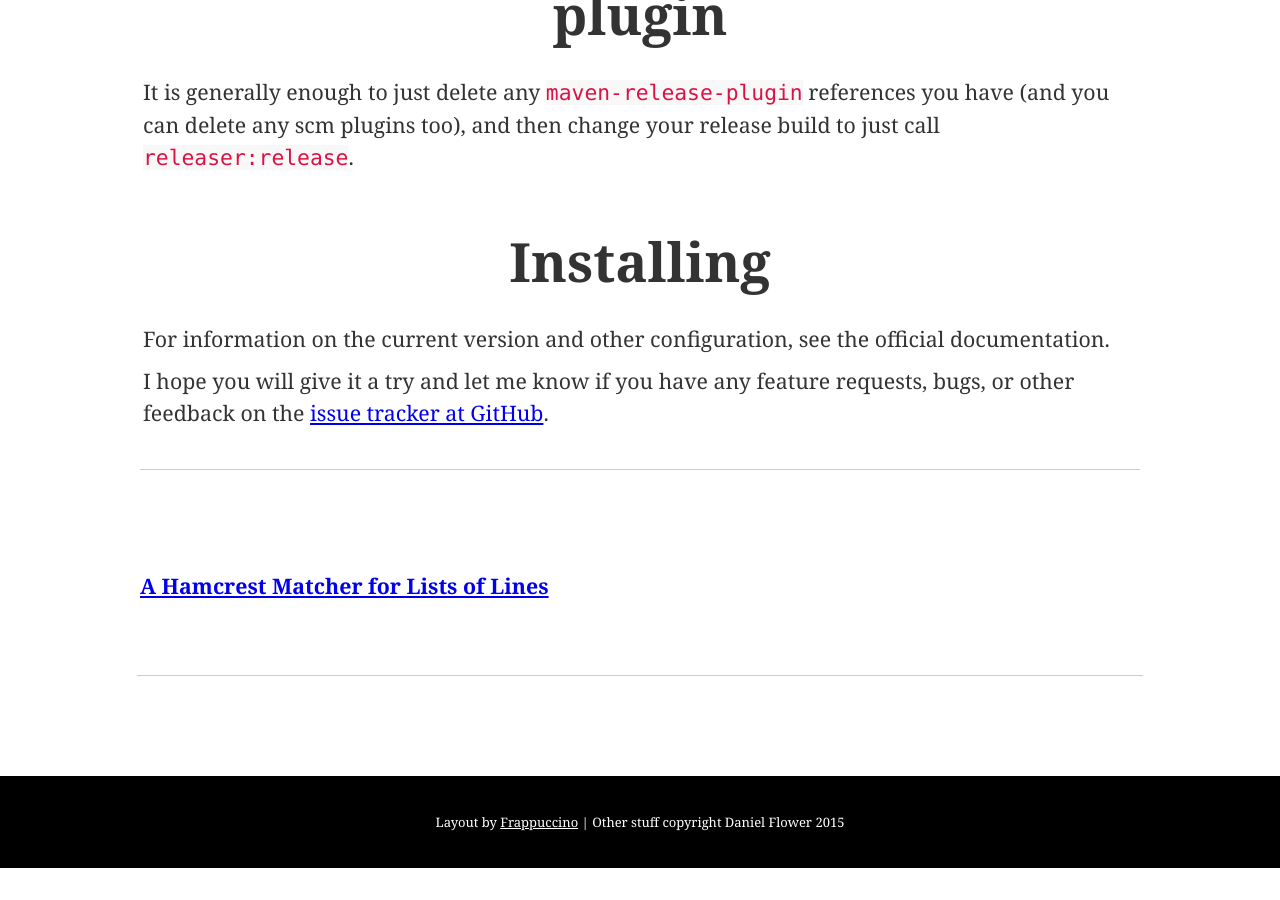
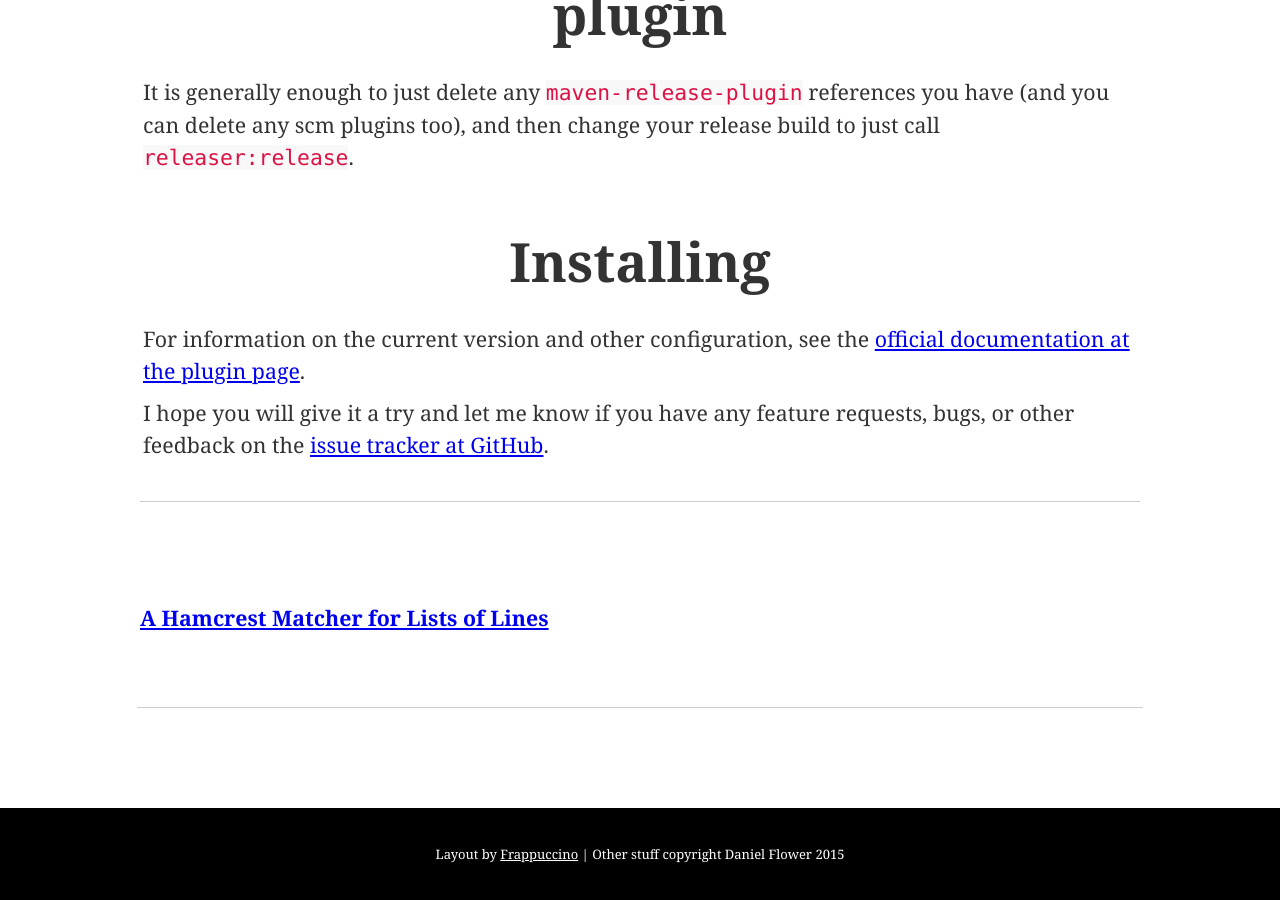
Before and after one commit to danielflower/danielflower.github.io, a Jekyll site: the page built from _posts/2015-03-08-The-Multi-Module-Maven-Release-Plugin-for-Git.md, in a window 1280 px wide and 900 px high, scrolled down 3150 px. Built offline with Jekyll 4.4.1, drawn with Linux system fonts in a browser that asks for light colours; before the commit the page ends 4018 px from its top, so only the background shows below that.

Commit message:
Added link

```diff
--- a/_posts/2015-03-08-The-Multi-Module-Maven-Release-Plugin-for-Git.md
+++ b/_posts/2015-03-08-The-Multi-Module-Maven-Release-Plugin-for-Git.md
@@ -100,7 +100,8 @@ and then change your release build to just call `releaser:release`.
 Installing
 ----------
 
-For information on the current version and other configuration, see the official documentation.
+For information on the current version and other configuration, see the
+[official documentation at the plugin page](https://github.com/danielflower/multi-module-maven-release-plugin).
 
 I hope you will give it a try and let me know if you have any feature requests, bugs, or other feedback on
 the [issue tracker at GitHub](https://github.com/danielflower/multi-module-maven-release-plugin/issues).
```
